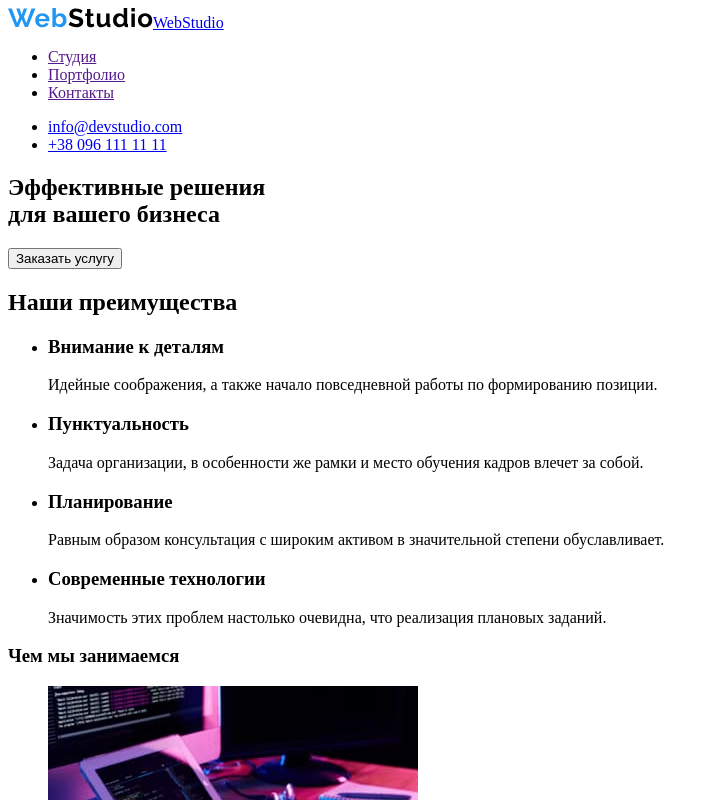
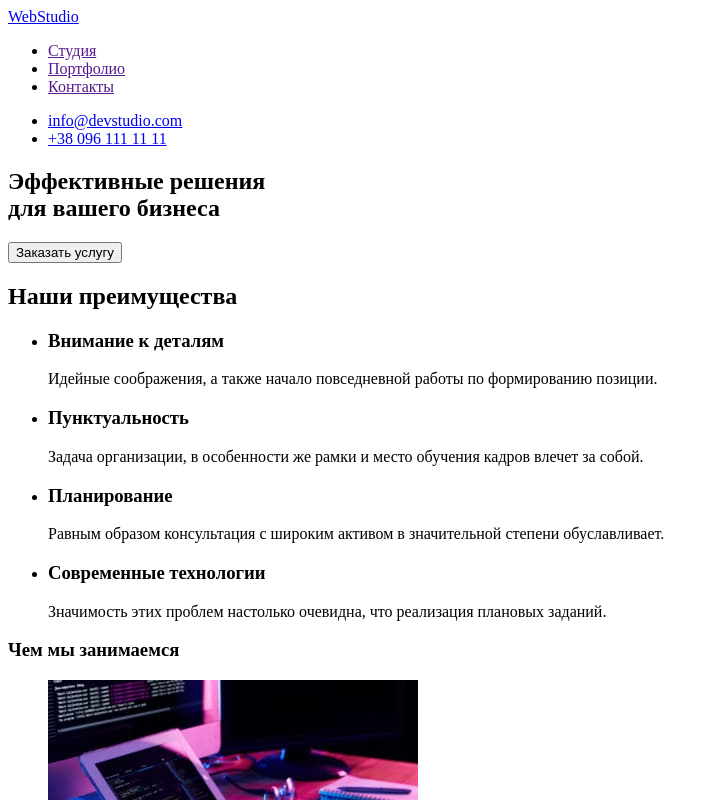
Before and after one commit to YozefKubirya/goit-markup-hw-01, a plain HTML site: page index.html in a window 1280 px wide. Shown: the top 800 px of the page, without its empty margins (0-719 px from the left). Drawn offline with Linux system fonts and the light colour scheme.

Commit message:
delete img logo web studio

```diff
--- a/index.html
+++ b/index.html
@@ -9,7 +9,7 @@
 <body>
    <header>
       <nav>
-      <a href="./imagesforhomwork/WebStudio.svg"> <img src="./imagesforhomwork/WebStudio.svg" alt="logo WebStudio" width="145">WebStudio</a>
+      <a href="/">WebStudio</a>
       <ul>
          <li><a href="">Студия</a></li>
          <li><a href="">Портфолио</a></li>
@@ -95,8 +95,7 @@
 <footer>
    <address>
       <ul>
-         <li><a href="./imagesforhomwork/WebStudio.svg"> <img src="./imagesforhomwork/WebStudio.svg" alt="logo WebStudio"
-               width="145">WebStudio</a></li>
+         <li><a href="/">WebStudio</a></li>
          <li><p>г. Киев, пр-т Леси Украинки,26 </p></li>
          <li><a href="mailto:info@devstudio.com">info@devstudio.com</a></li>
          <li><a href="tel:+380961111111"> +38 096 111 11 11
```
Also changed, not shown: 1 other file.
